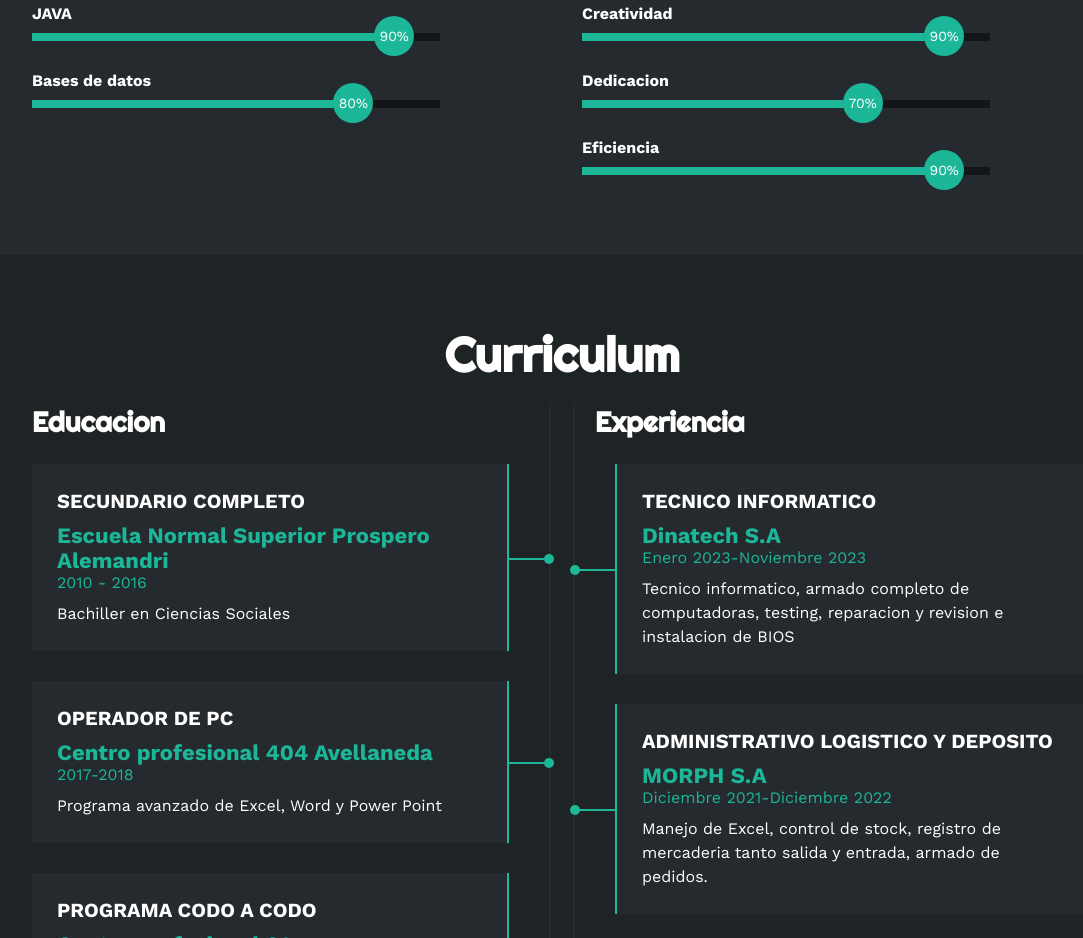
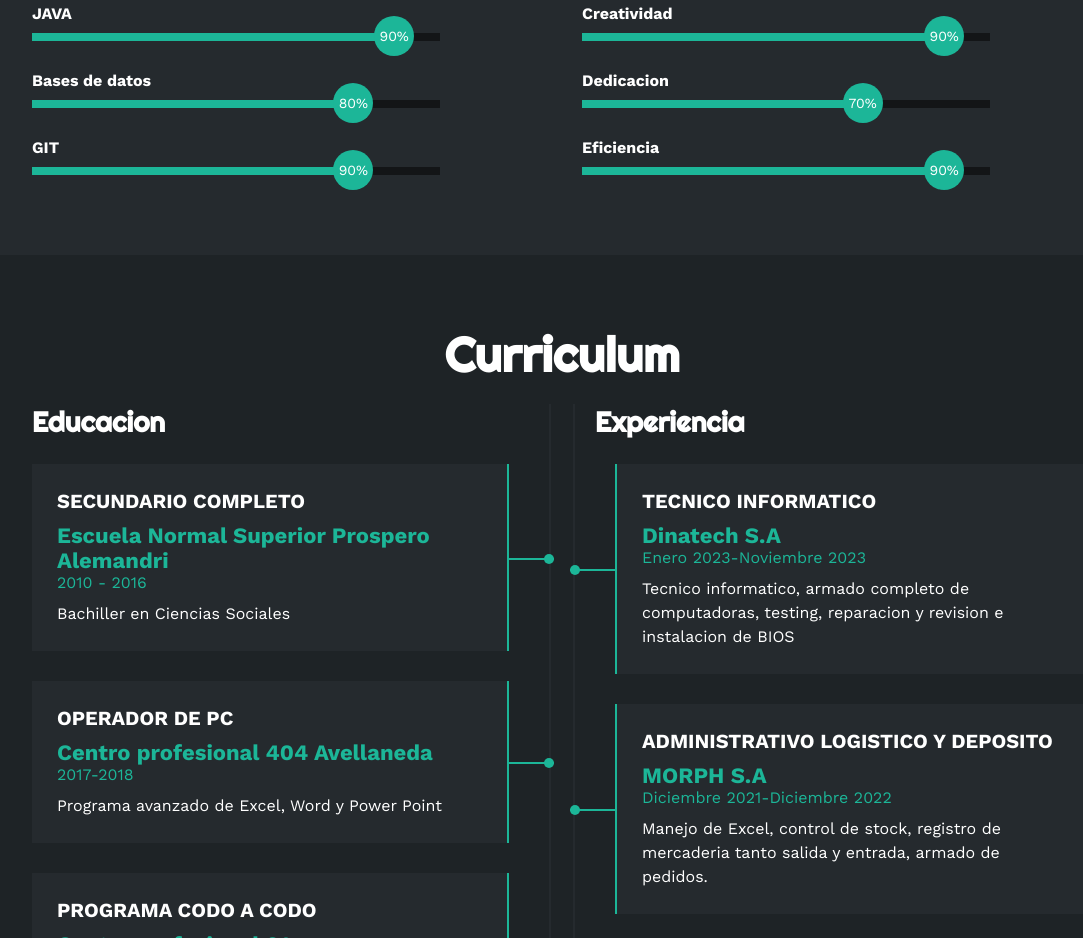
Before and after one commit to Gigal98/Portfolio, a plain HTML site: page index.html in a window 1280 px wide. Shown: the part 1660-2598 px from the top of the page, without its empty margins (78-1161 px from the left). Drawn offline with nearby package versions, Linux system fonts and the light colour scheme.

Commit message:
Agregado de habilidad GIT

```diff
--- a/index.html
+++ b/index.html
@@ -140,6 +140,14 @@
                         </div>
                     </div>
                 </div>
+                <div class="skill">
+                    <span>GIT</span>
+                    <div class="barra-skill">
+                        <div class="progreso">
+                            <span>90%</span>
+                        </div>
+                    </div>
+                </div>
             </div>
             <!-- Habilidades Profesionales -->
             <div class="col">
@@ -235,7 +243,7 @@
                     <h4>PROGRAMA CODO A CODO</h4>
                         <span class="casa">Programador Full Stack JAVA</span>
                         <span class="fecha">2024 - finalizado</span>
-                        <p>En el programa se vio HTML, CSS, JavaScript,Bootstrap, MySQL y Java</p>
+                        <p>En el programa se vio HTML, CSS, JavaScript,Bootstrap, MySQL y Java </p>
                         <div class="conectori">
                             <div class="circuloi"></div>
                         </div>
--- a/scripts.js
+++ b/scripts.js
@@ -25,11 +25,12 @@ function efectoHabilidades(){
         habilidades[1].classList.add("htmlcss");
         habilidades[2].classList.add("java");
         habilidades[3].classList.add("basesdedatos");
-        habilidades[4].classList.add("comunicacion");
-        habilidades[5].classList.add("trabajoEnEquipo");
-        habilidades[6].classList.add("creatividad");
-        habilidades[7].classList.add("dedicacion");
-        habilidades[8].classList.add("eficiencia");
+        habilidades[4].classList.add("git");
+        habilidades[5].classList.add("comunicacion");
+        habilidades[6].classList.add("trabajoEnEquipo");
+        habilidades[7].classList.add("creatividad");
+        habilidades[8].classList.add("dedicacion");
+        habilidades[9].classList.add("eficiencia");
     }
 }
 // detecto el scrolling para aplicar la animacion de la barra de  habilidades
--- a/style.css
+++ b/style.css
@@ -324,6 +324,15 @@ html{
     0%{width: 0%;}
     100%{width: 80%;}
 }
+.skills .skill .git{
+    width: 0%;
+    animation: 2s git forwards;
+}
+@keyframes git{
+    0%{width: 0%;}
+    100%{width: 80%;}
+}
+
 .skills .skill .comunicacion{
     width: 0;
     animation: 2s comunicacion forwards;
```
